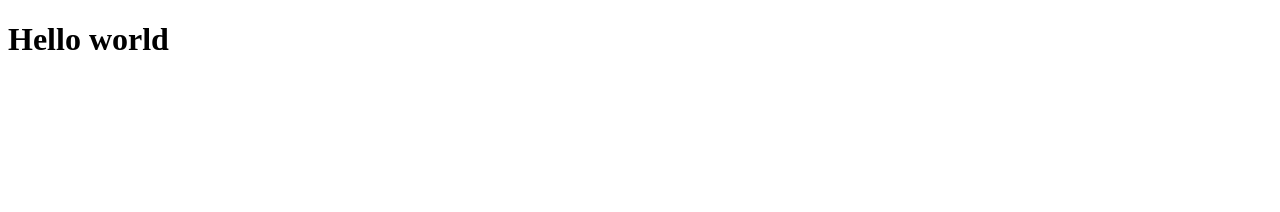
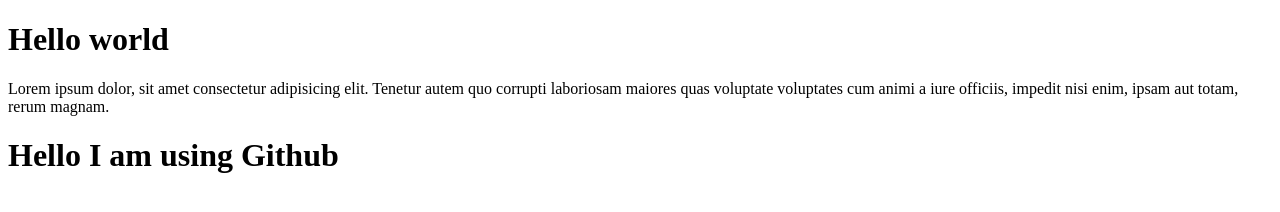
Before and after one commit to Ivanov-Bergofsky/Ice-cream-, a plain HTML site: page index.html in a window 1280 px wide. Drawn offline with Linux system fonts and the light colour scheme.

Commit message:
Add files via upload

```diff
--- a/index.html
+++ b/index.html
@@ -8,5 +8,14 @@
 <body>
     <h1>Hello world</h1>
 
+
+    <p>Lorem ipsum dolor, sit amet consectetur adipisicing elit. Tenetur autem quo corrupti laboriosam maiores quas voluptate voluptates cum animi a iure officiis, impedit nisi enim, ipsam aut totam, rerum magnam.</p>
+     <h1>Hello I am using Github </h1>
+
+
+
+
+
+
 </body>
 </html>
```
